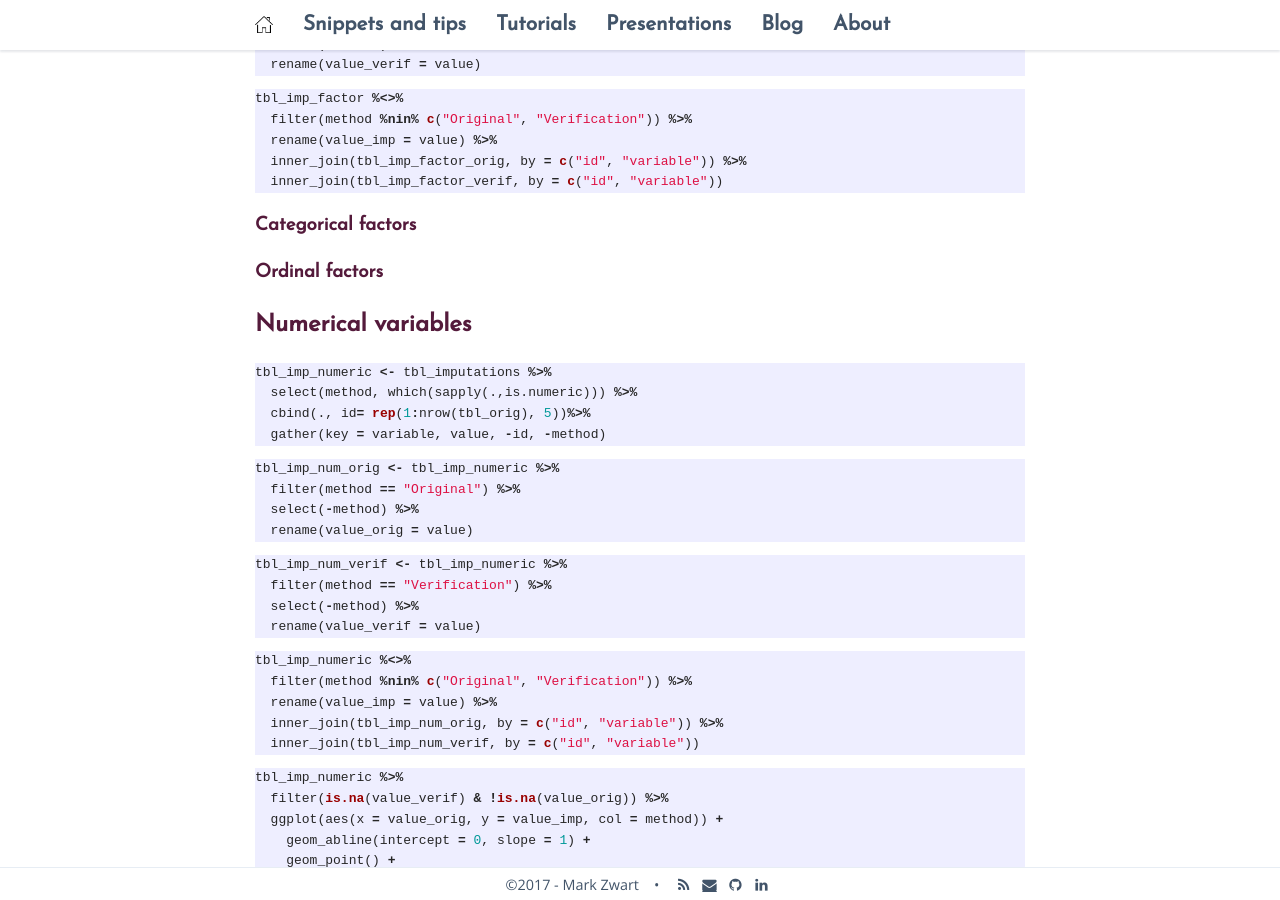
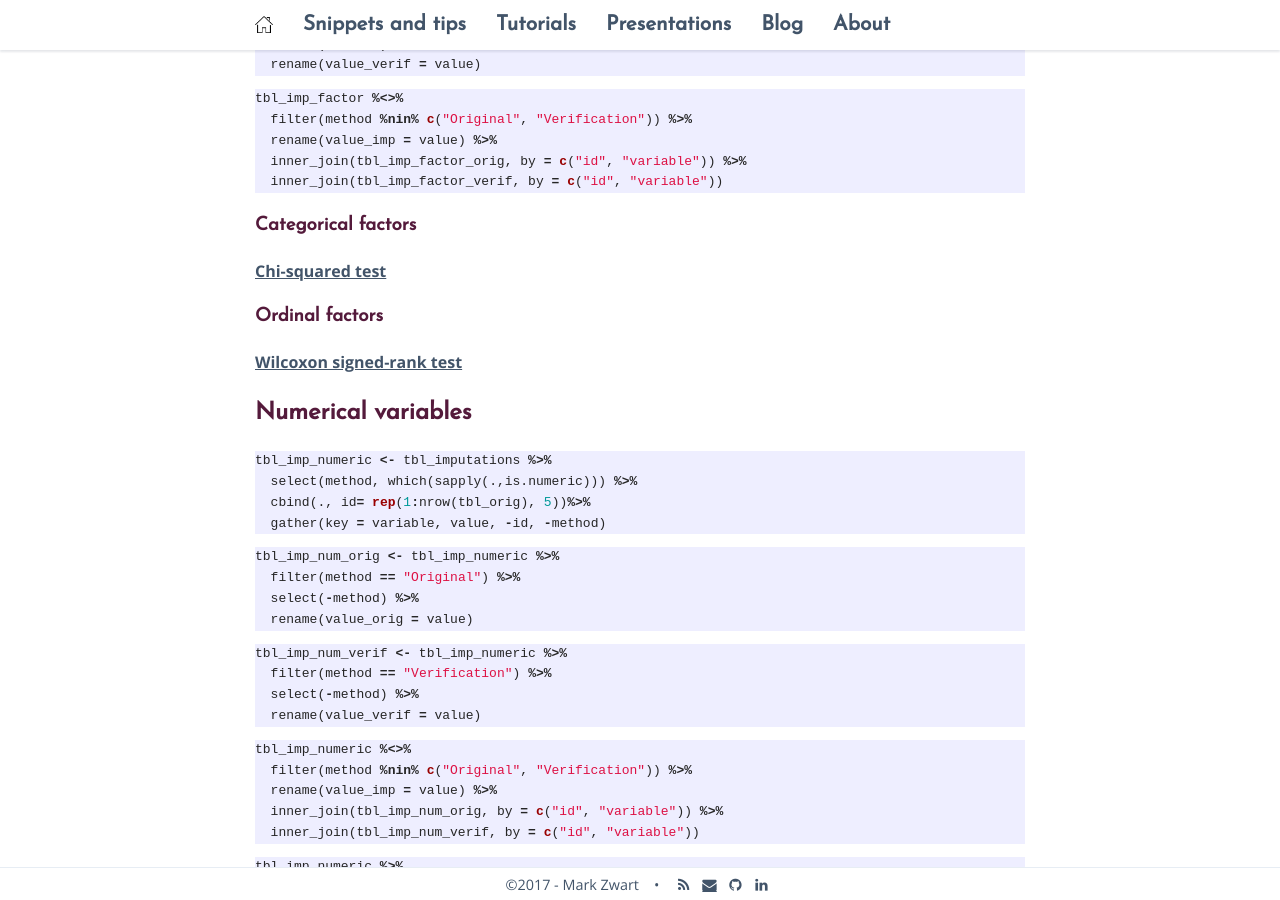
Before and after one commit to mark-me/mark-me.github.io, a Jekyll site: the page built from _pages/tutorials/impute-missings/impute-missings.md, in a window 1280 px wide and 900 px high, scrolled down 5595 px. Built offline with Jekyll 4.4.1, drawn with Linux system fonts in a browser that asks for light colours; nearby versions of some CDN libraries; comment, search, counter and statistics services are not loaded.

Commit message:
Update impute-missings.md

```diff
--- a/_pages/tutorials/impute-missings/impute-missings.md
+++ b/_pages/tutorials/impute-missings/impute-missings.md
@@ -188,7 +188,11 @@ tbl_imp_factor %<>%
 
 ### Categorical factors
 
+[Chi-squared test](https://en.wikipedia.org/wiki/Chi-squared_test)
+
 ### Ordinal factors
+
+[Wilcoxon signed-rank test](https://en.wikipedia.org/wiki/Wilcoxon_signed-rank_test)
 
 ## Numerical variables
 
```
